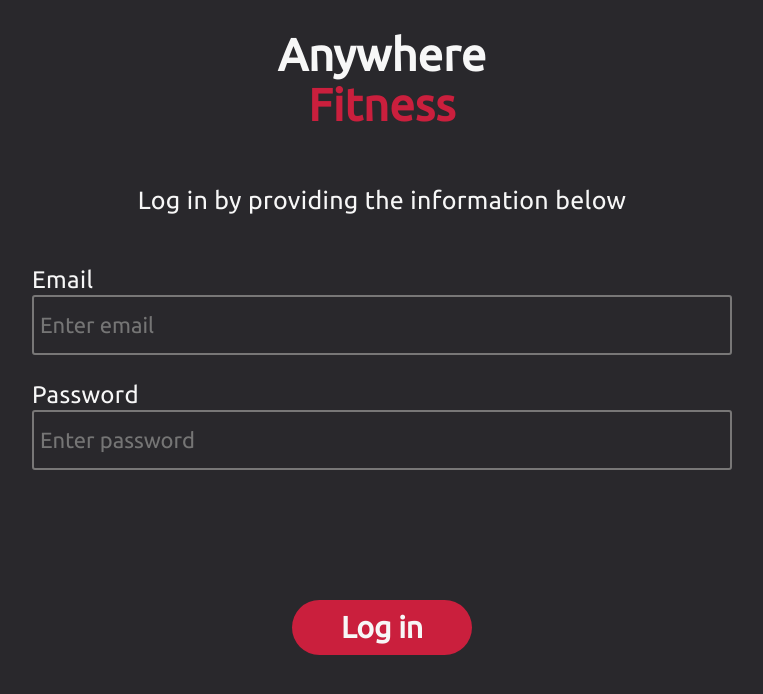
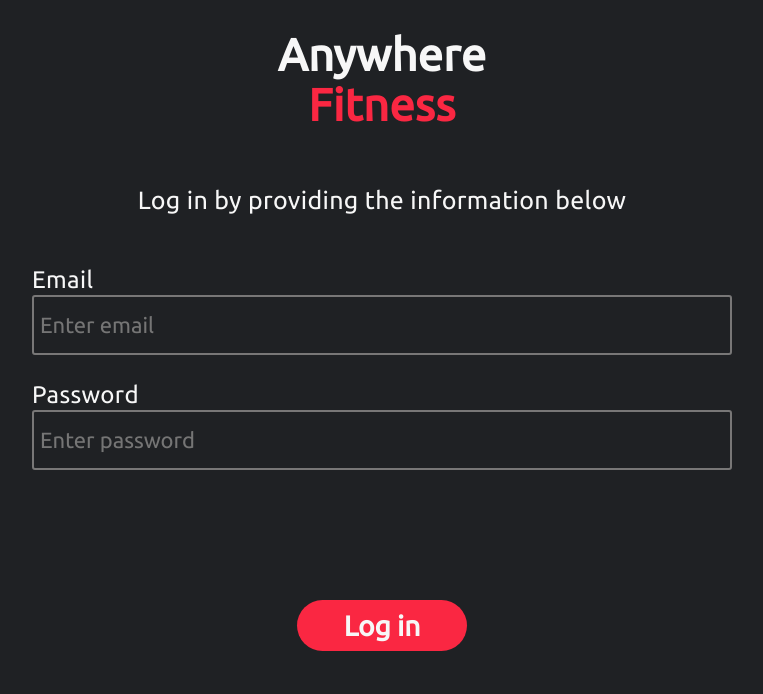
Before and after one commit to rbabaci1/Anywhere-Fitness, a React (Create React App) app in the folder anywhere-fitness/: page /login in a window 1280 px wide. Shown: the top 694 px of the page, without its empty margins (258-1021 px from the left). Built offline with nearby package versions, Linux system fonts and the light colour scheme.

Commit message:
update the color theme withe the new red color

```diff
--- a/anywhere-fitness/src/Pages/AccountType/AccountType.js
+++ b/anywhere-fitness/src/Pages/AccountType/AccountType.js
@@ -8,12 +8,12 @@ import Instructor from '../../ReusableComponents/Instructor';
 
 const MainContent = styled.div`
   display: flex;
-  justify-content: space-between;
+  justify-content: space-evenly;
   flex-wrap: wrap;
 
   a {
     text-decoration: none;
-    width: 49%;
+    margin: 10px 0 20px 0;
   }
   @media only screen and (min-width: 500px) {
     margin-top: 50px;
--- a/anywhere-fitness/src/Pages/LandingPage/LandingPage.js
+++ b/anywhere-fitness/src/Pages/LandingPage/LandingPage.js
@@ -14,6 +14,12 @@ const LandingPageContainer = styled.div`
   flex-direction: column;
   align-items: center;
 
+  .landing-image {
+    width: 100%;
+  }
+  .main-content {
+    width: 100%;
+  }
   h4 {
     width: 343px;
     font-size: 17px;
@@ -24,16 +30,16 @@ const LandingPageContainer = styled.div`
     text-align: center;
   }
   p {
-    font-size: 11px;
+    font-size: 12px;
     line-height: 13px;
-    width: 174px;
+    width: 190px;
     color: #f7f7f7;
     margin-top: 70px;
     text-align: center;
-    letter-spacing: 0.36px;
+    letter-spacing: 0.45px;
 
     a {
-      color: #ca1f3d;
+      color: #fa2742;
       text-decoration: none;
     }
   }
@@ -123,8 +129,7 @@ const LandingPageContainer = styled.div`
     }
   }
   @media only screen and (min-width: 500px) {
-    .main-content,
-    .landing-image {
+    .main-content {
       width: 100%;
     }
     .title-section {
--- a/anywhere-fitness/src/Pages/LoginPage/LoginPage.js
+++ b/anywhere-fitness/src/Pages/LoginPage/LoginPage.js
@@ -33,9 +33,9 @@ const LoginFormContainer = styled(FormDefaultStyle)`
       margin-top: 100px;
 
       button {
-        font-size: 30px;
-        padding: 15px 0;
-        width: 180px;
+        font-size: 28px;
+        padding: 13px 0;
+        width: 170px;
       }
     }
     .show-password {
--- a/anywhere-fitness/src/ReusableComponents/Button.js
+++ b/anywhere-fitness/src/ReusableComponents/Button.js
@@ -3,7 +3,7 @@ import styled from 'styled-components';
 
 const ButtonComponent = styled.button`
   font-family: Ubuntu;
-  background: #ca1f3d;
+  background: #fa2742;
   font-size: 22px;
   color: #f7f7f7;
   border-radius: 100px;
--- a/anywhere-fitness/src/ReusableComponents/ClientClassCard.js
+++ b/anywhere-fitness/src/ReusableComponents/ClientClassCard.js
@@ -16,7 +16,7 @@ const ClassContainer = styled.div`
   h2 {
     font-size: 24px;
     margin: 3px 0 0 0;
-    color: #ca1f3d;
+    color: #fa2742;
     letter-spacing: 0.36px;
   }
   p {
--- a/anywhere-fitness/src/ReusableComponents/ClientOrInstructor.js
+++ b/anywhere-fitness/src/ReusableComponents/ClientOrInstructor.js
@@ -30,11 +30,12 @@ const SelectedContainer = styled.div`
       line-height: 20px;
       text-align: center;
       letter-spacing: 0.36px;
+
       @media only screen and (min-width: 500px) {
+        width: 500px;
         font-size: 24px;
-        width: 500px;
         line-height: 35px;
-        margin-top: 60px;
+        margin-top: 30px;
       }
     }
     .button {
--- a/anywhere-fitness/src/ReusableComponents/Instructor.js
+++ b/anywhere-fitness/src/ReusableComponents/Instructor.js
@@ -31,7 +31,7 @@ const InstructorContainer = styled.div`
 export default function InstructorType() {
   return (
     <InstructorContainer>
-      <h2 style={{ color: '#CA1F3D' }}>Instructor</h2>
+      <h2 style={{ color: '#FA2742' }}>Instructor</h2>
       <img src={instructorImage} alt='instructor athlete'></img>
     </InstructorContainer>
   );
--- a/anywhere-fitness/src/ReusableComponents/InstructorClassCard.js
+++ b/anywhere-fitness/src/ReusableComponents/InstructorClassCard.js
@@ -24,7 +24,7 @@ const ClassContainer = styled.div`
   }
 
   span {
-    color: #ca1f3d;
+    color: #fa2742;
     letter-spacing: 1px;
     font-size: 18px;
     text-decoration: none;
--- a/anywhere-fitness/src/ReusableComponents/Logo.js
+++ b/anywhere-fitness/src/ReusableComponents/Logo.js
@@ -17,7 +17,7 @@ const LogoContainer = styled.div`
       line-height: 50px;
     }
     span {
-      color: #ca1f3d;
+      color: #fa2742;
     }
   }
 `;
--- a/anywhere-fitness/src/index.css
+++ b/anywhere-fitness/src/index.css
@@ -3,7 +3,7 @@ body {
   font-family: -apple-system, BlinkMacSystemFont, 'Segoe UI', 'Roboto', 'Oxygen', 'Ubuntu', 'Cantarell', 'Fira Sans', 'Droid Sans', 'Helvetica Neue', sans-serif;
   -webkit-font-smoothing: antialiased;
   -moz-osx-font-smoothing: grayscale;
-  background: #29282C;
+  background: #1F2124;
 }
 
 code {
```
